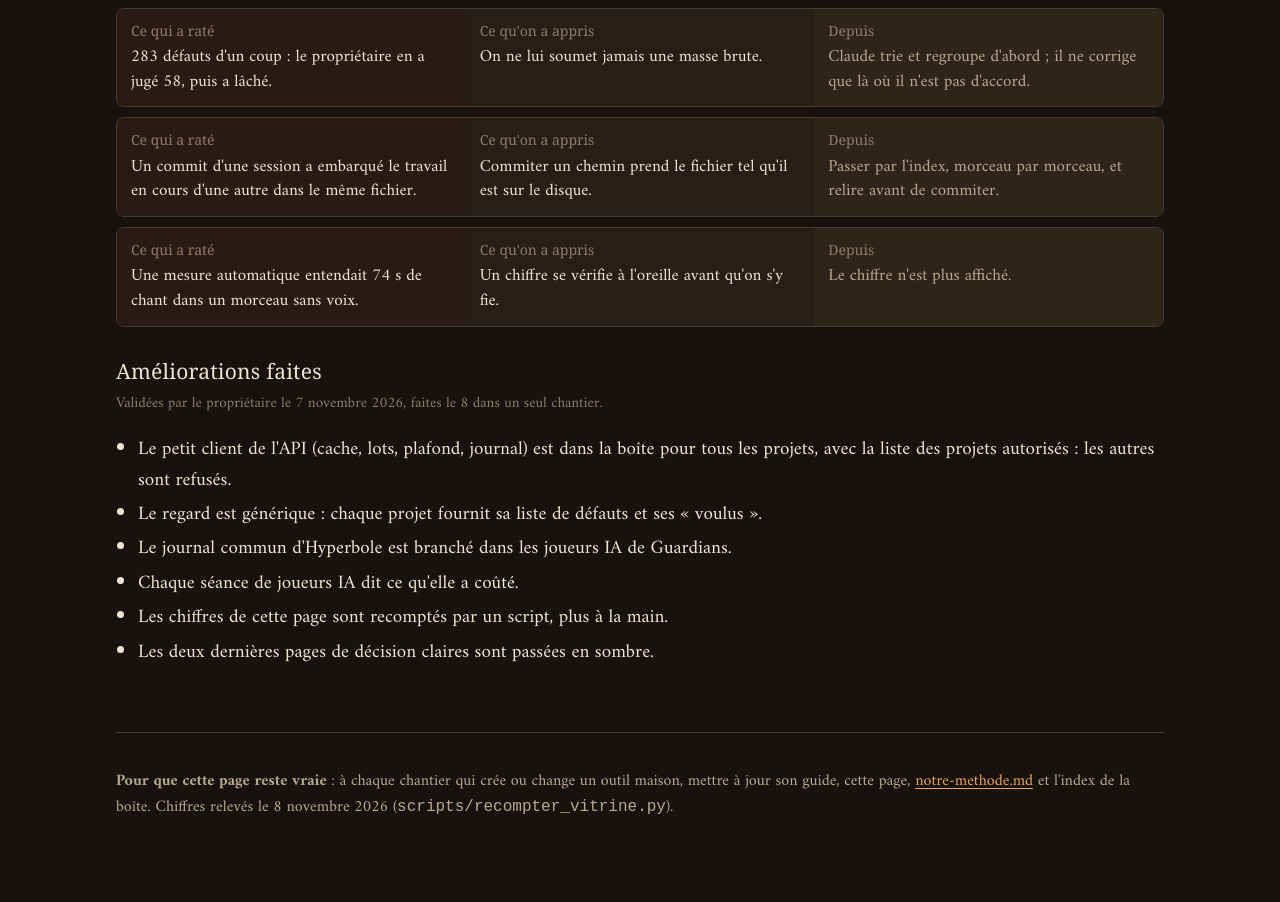
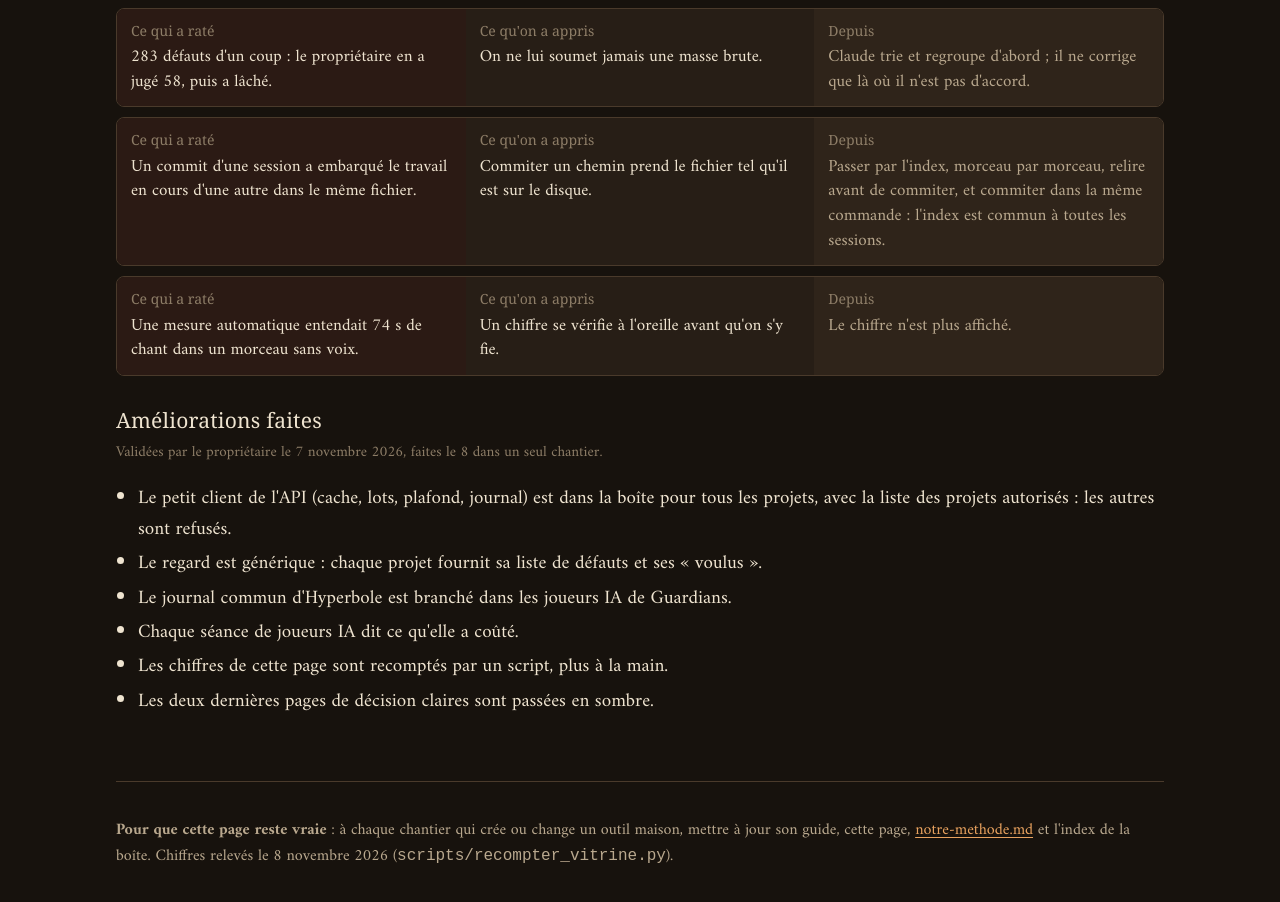
Before and after one commit to Alpharid/ACH, a website: page web/methode/index.html in a window 1280 px wide. Shown: the part 5777-6679 px from the top of the page. Drawn offline with Linux system fonts and the light colour scheme; a web font is replaced by a local one.

Commit message:
Vitrine de la méthode recopiée (leçon : l'index de git commun aux sessions)
Co-Authored-By: Claude Opus 5.5 <noreply@anthropic.com>

```diff
--- a/web/methode/index.html
+++ b/web/methode/index.html
@@ -337,7 +337,7 @@ footer{margin-top:64px;padding-top:20px;border-top:1px solid var(--trait);color:
     <div class="ou"><small>Depuis</small>Claude trie et regroupe d'abord ; il ne corrige que là où il n'est pas d'accord.</div></div>
   <div class="lecon"><div class="rate"><small>Ce qui a raté</small>Un commit d'une session a embarqué le travail en cours d'une autre dans le même fichier.</div>
     <div class="appris"><small>Ce qu'on a appris</small>Commiter un chemin prend le fichier tel qu'il est sur le disque.</div>
-    <div class="ou"><small>Depuis</small>Passer par l'index, morceau par morceau, et relire avant de commiter.</div></div>
+    <div class="ou"><small>Depuis</small>Passer par l'index, morceau par morceau, relire avant de commiter, et commiter dans la même commande : l'index est commun à toutes les sessions.</div></div>
   <div class="lecon"><div class="rate"><small>Ce qui a raté</small>Une mesure automatique entendait 74 s de chant dans un morceau sans voix.</div>
     <div class="appris"><small>Ce qu'on a appris</small>Un chiffre se vérifie à l'oreille avant qu'on s'y fie.</div>
     <div class="ou"><small>Depuis</small>Le chiffre n'est plus affiché.</div></div>
```
